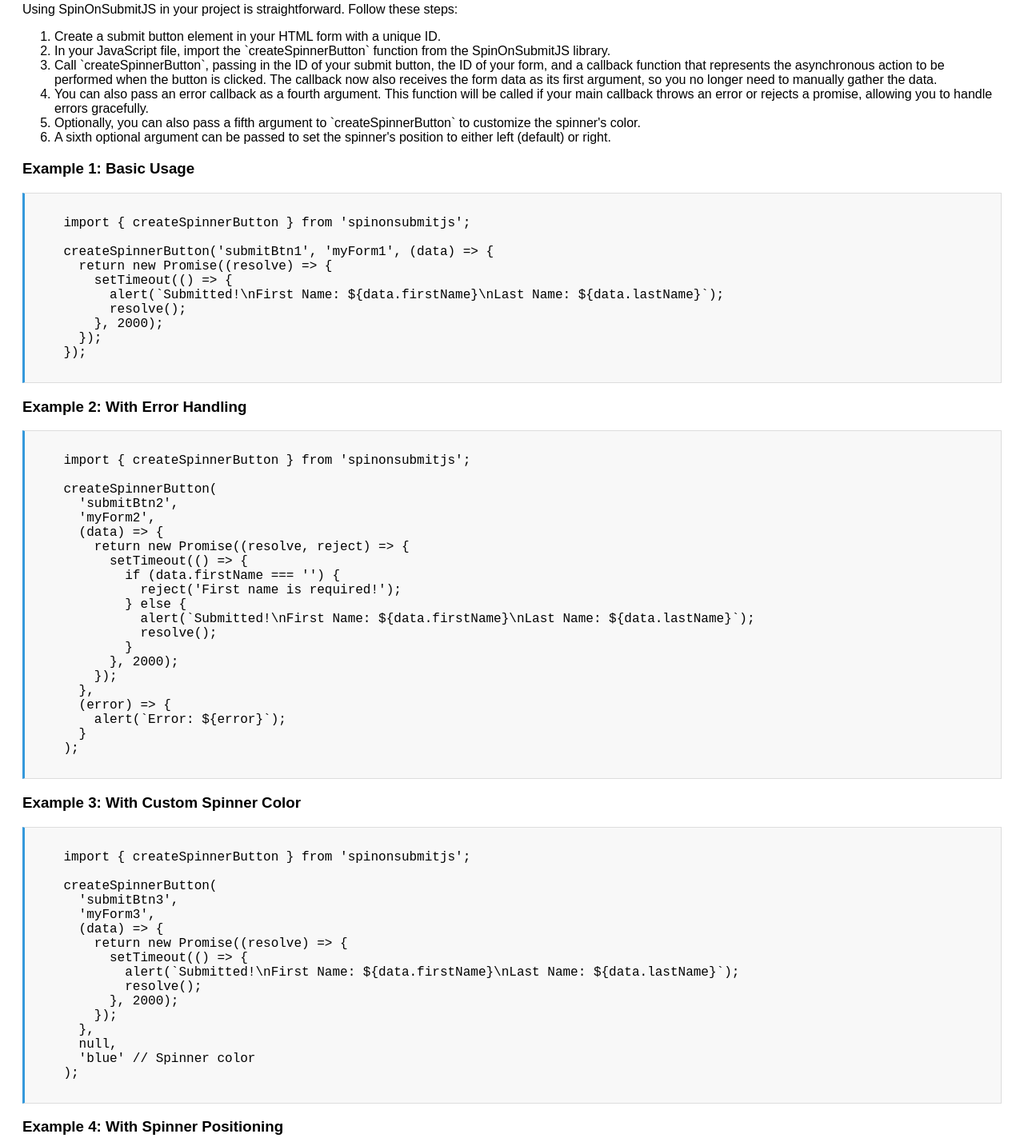
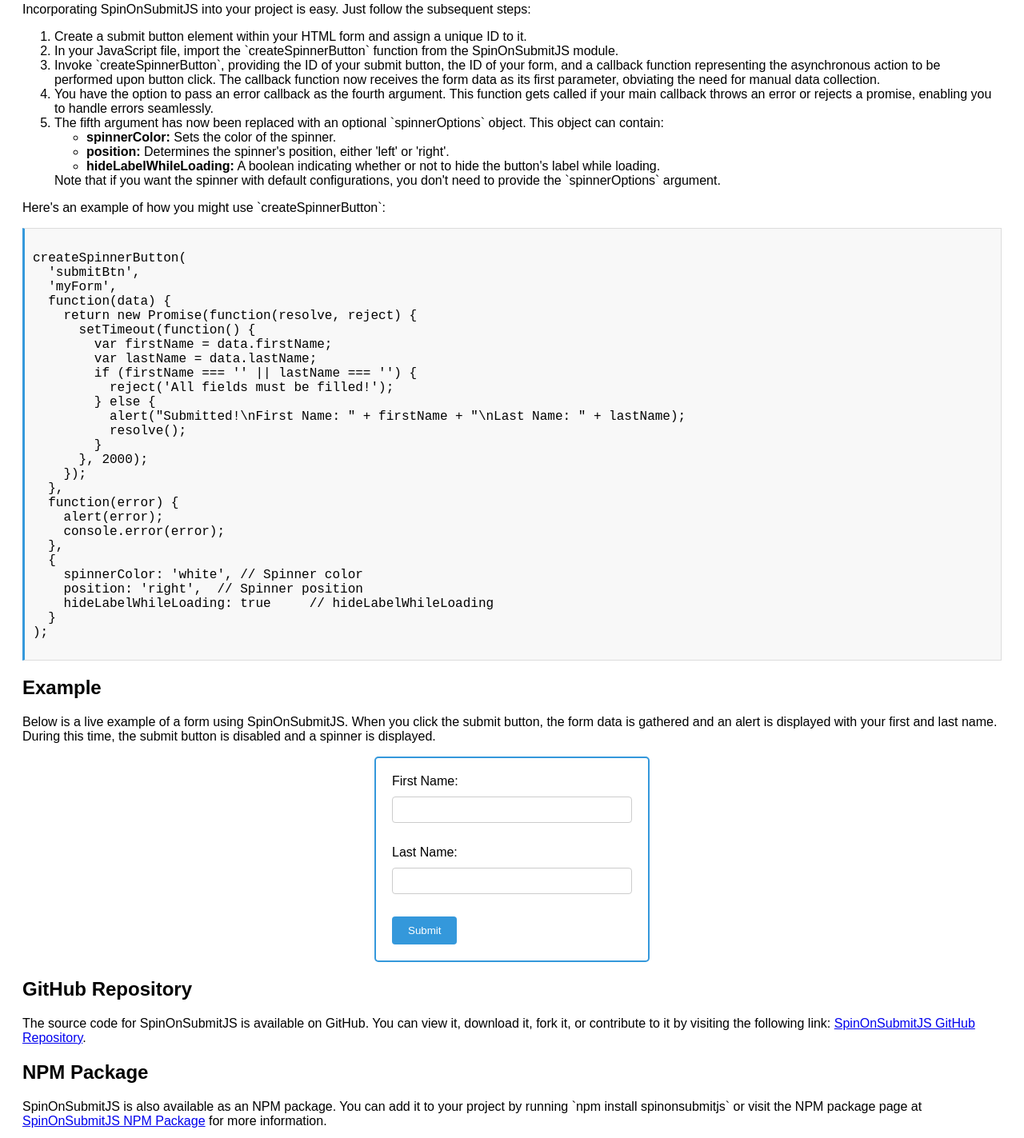
Before and after one commit to thedhanawada/SpinOnSubmitJS, a website: page index.html in a window 1280 px wide. Shown: the part 416-1839 px from the top of the page at 80% size. Drawn offline with Linux system fonts and the light colour scheme.

Commit message:
Update index.html

```diff
--- a/index.html
+++ b/index.html
@@ -7,12 +7,6 @@
     import { createSpinnerButton } from './spinonsubmit.js';
 
     window.onload = function() {
-  const svgSpinner = `
-    <svg class="custom-spinner" viewBox="0 0 50 50" xmlns="http://www.w3.org/2000/svg">
-      <circle class="spinner-path" cx="25" cy="25" r="20" stroke="black" fill="none" stroke-width="4"/>
-    </svg>
-  `;
-
       createSpinnerButton(
         'submitBtn',
         'myForm',
@@ -27,16 +21,16 @@
                 alert("Submitted!\nFirst Name: " + firstName + "\nLast Name: " + lastName);
                 resolve();
               }
-        }, 5000);
+            }, 2000);
           });
         },
         function(error) {
           alert(error);
           console.error(error);
         },
-    'red',            // Spinner color
-    svgSpinner,       // Spinner template
-    'right'           // Spinner position
+        'white', // Spinner color
+        'right',  // Spinner position
+        false     // hideLabelWhileLoading
       );
     }
 </script>
@@ -58,103 +52,57 @@
 
   <h2>Usage</h2>
   <p>
-    Using SpinOnSubmitJS in your project is straightforward. Follow these steps:
+    Incorporating SpinOnSubmitJS into your project is easy. Just follow the subsequent steps:
   </p>
 
   <ol>
-    <li>Create a submit button element in your HTML form with a unique ID.</li>
-    <li>In your JavaScript file, import the `createSpinnerButton` function from the SpinOnSubmitJS library.</li>
-    <li>Call `createSpinnerButton`, passing in the ID of your submit button, the ID of your form, and a callback function that represents the asynchronous action to be performed when the button is clicked. The callback now also receives the form data as its first argument, so you no longer need to manually gather the data.</li>
-    <li>You can also pass an error callback as a fourth argument. This function will be called if your main callback throws an error or rejects a promise, allowing you to handle errors gracefully.</li>
-    <li>Optionally, you can also pass a fifth argument to `createSpinnerButton` to customize the spinner's color.</li>
-    <li>A sixth optional argument can be passed to set the spinner's position to either left (default) or right.</li>
+    <li>Create a submit button element within your HTML form and assign a unique ID to it.</li>
+    <li>In your JavaScript file, import the `createSpinnerButton` function from the SpinOnSubmitJS module.</li>
+    <li>Invoke `createSpinnerButton`, providing the ID of your submit button, the ID of your form, and a callback function representing the asynchronous action to be performed upon button click. The callback function now receives the form data as its first parameter, obviating the need for manual data collection.</li>
+    <li>You have the option to pass an error callback as the fourth argument. This function gets called if your main callback throws an error or rejects a promise, enabling you to handle errors seamlessly.</li>
+    <li>The fifth argument has now been replaced with an optional `spinnerOptions` object. This object can contain:
+      <ul>
+        <li><b>spinnerColor:</b> Sets the color of the spinner.</li>
+        <li><b>position:</b> Determines the spinner's position, either 'left' or 'right'.</li>
+        <li><b>hideLabelWhileLoading:</b> A boolean indicating whether or not to hide the button's label while loading.</li>
+      </ul>
+      Note that if you want the spinner with default configurations, you don't need to provide the `spinnerOptions` argument.
+    </li>
   </ol>
 
-  <h3>Example 1: Basic Usage</h3>
+  <p>Here's an example of how you might use `createSpinnerButton`:</p>
 
-  <pre><code>
-    import { createSpinnerButton } from 'spinonsubmitjs';
-
-    createSpinnerButton('submitBtn1', 'myForm1', (data) => {
-      return new Promise((resolve) => {
-        setTimeout(() => {
-          alert(`Submitted!\nFirst Name: ${data.firstName}\nLast Name: ${data.lastName}`);
-          resolve();
-        }, 2000);
-      });
-    });
-  </code></pre>
-
-  <h3>Example 2: With Error Handling</h3>
-
-  <pre><code>
-    import { createSpinnerButton } from 'spinonsubmitjs';
-
+<pre>
+<code>
 createSpinnerButton(
-      'submitBtn2',
-      'myForm2',
-      (data) => {
-        return new Promise((resolve, reject) => {
-          setTimeout(() => {
-            if (data.firstName === '') {
-              reject('First name is required!');
+  'submitBtn',
+  'myForm',
+  function(data) {
+    return new Promise(function(resolve, reject) {
+      setTimeout(function() {
+        var firstName = data.firstName;
+        var lastName = data.lastName;
+        if (firstName === '' || lastName === '') {
+          reject('All fields must be filled!');
         } else {
-              alert(`Submitted!\nFirst Name: ${data.firstName}\nLast Name: ${data.lastName}`);
+          alert("Submitted!\nFirst Name: " + firstName + "\nLast Name: " + lastName);
           resolve();
         }
       }, 2000);
     });
   },
-      (error) => {
-        alert(`Error: ${error}`);
+  function(error) {
+    alert(error);
+    console.error(error);
+  },
+  {
+    spinnerColor: 'white', // Spinner color
+    position: 'right',  // Spinner position
+    hideLabelWhileLoading: true     // hideLabelWhileLoading
   }
 );
-  </code></pre>
-
-  <h3>Example 3: With Custom Spinner Color</h3>
-
-  <pre><code>
-    import { createSpinnerButton } from 'spinonsubmitjs';
-
-    createSpinnerButton(
-      'submitBtn3',
-      'myForm3',
-      (data) => {
-        return new Promise((resolve) => {
-          setTimeout(() => {
-            alert(`Submitted!\nFirst Name: ${data.firstName}\nLast Name: ${data.lastName}`);
-            resolve();
-          }, 2000);
-        });
-      },
-      null,
-      'blue' // Spinner color
-    );
-  </code></pre>
-
-  <h3>Example 4: With Spinner Positioning</h3>
-
-  <pre><code>
-    import { createSpinnerButton } from 'spinonsubmitjs';
-
-    createSpinnerButton(
-      'submitBtn4',
-      'myForm4',
-      (data) => {
-        return new Promise((resolve) => {
-          setTimeout(() => {
-            alert(`Submitted!\nFirst Name: ${data.firstName}\nLast Name: ${data.lastName}`);
-            resolve();
-
-          }, 2000);
-        });
-      },
-      null,
-      'green', // Spinner color
-      'right' // Spinner position
-    );
-  </code></pre>
-
+</code>
+</pre>
 
 
   <h2>Example</h2>
```
Lines whose indentation alone changed are shown as unchanged.
